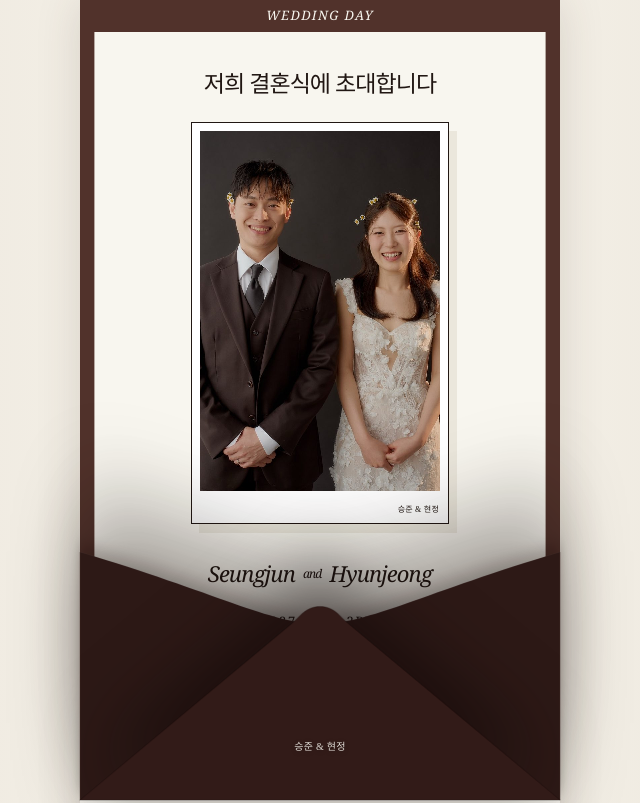
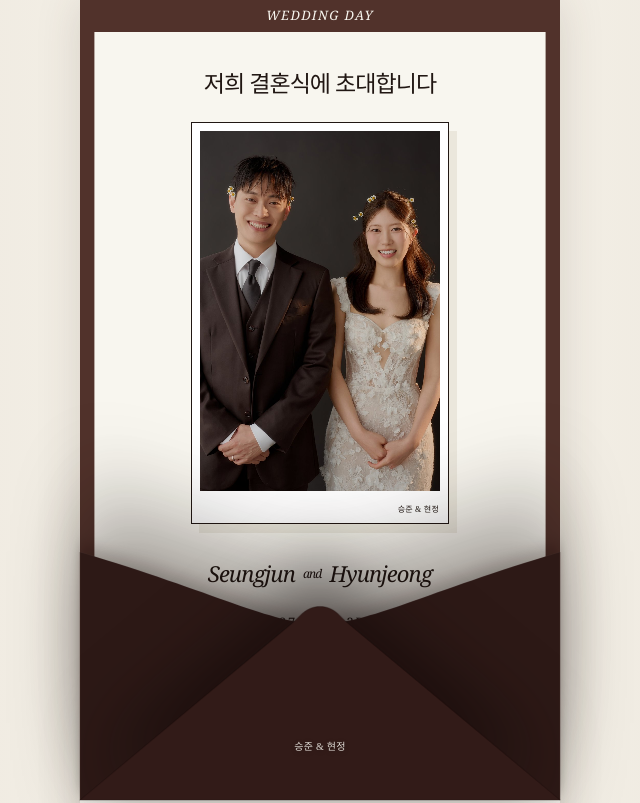
Before and after one commit to hyunjeong-seungjun/hyunjeong-seungjun.github.io, a plain HTML site: page index.html in a window 1280 px wide. Shown: the top 803 px of the page, without its empty margins (320-960 px from the left). Drawn offline with Linux system fonts and the light colour scheme; a web font is replaced by a local one.

Commit message:
Replace cover portrait with retouched photo

```diff
--- a/index.html
+++ b/index.html
@@ -28,7 +28,7 @@
   <link rel="preconnect" href="https://fonts.gstatic.com" crossorigin>
   <link href="https://fonts.googleapis.com/css2?family=Gowun+Batang:wght@400;700&family=Noto+Sans+KR:wght@400;500;600&display=swap" rel="stylesheet">
   <link rel="stylesheet" href="theme.css?v=gallery-48">
-  <script src="script.js?v=gallery-48" defer></script>
+  <script src="script.js?v=main-20261115" defer></script>
 </head>
 <body>
   <a class="skip-link" href="#invitation">본문으로 바로가기</a>
@@ -46,7 +46,7 @@
     <header class="cover section" aria-labelledby="cover-title">
       <p class="eyebrow">저희 결혼식에 초대합니다</p>
       <div class="cover-frame">
-        <canvas data-protected-canvas width="720" height="1080" role="img" aria-label="환하게 웃고 있는 신랑 박승준과 신부 정현정"></canvas>
+        <canvas data-protected-canvas width="933" height="1400" role="img" aria-label="환하게 웃고 있는 신랑 박승준과 신부 정현정"></canvas>
       </div>
       <h1 id="cover-title"><span>Seungjun</span><i aria-hidden="true">and</i><span>Hyunjeong</span></h1>
       <p class="cover-date">2027.01.17 2PM</p>
--- a/script.js
+++ b/script.js
@@ -25,7 +25,7 @@
   const shareButton = document.querySelector("#native-share");
   const captureShield = document.querySelector("#capture-shield");
   const invitationUrl = "https://hyunjeong-seungjun.github.io/?share=main-photo-v2";
-  const protectedImagePath = atob("YXNzZXRzL2ltYWdlcy9vcHRpbWl6ZWQvbWFpbi1tb2JpbGUuanBnP3Y9Y2xlYW4tMQ==");
+  const protectedImagePath = atob("YXNzZXRzL2ltYWdlcy9vcHRpbWl6ZWQvbWFpbi1tb2JpbGUtcmV0b3VjaGVkLmpwZz92PTIwMjYxMTE1");
 
   const protectedImage = new Image();
   protectedImage.decoding = "async";
```
Also changed, not shown: assets/images/optimized/main-mobile-retouched.jpg (added).
